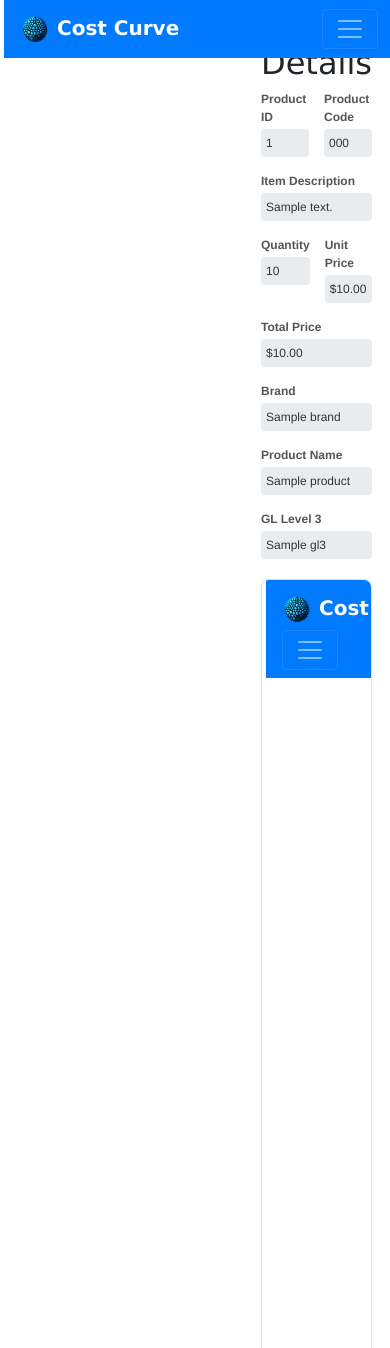
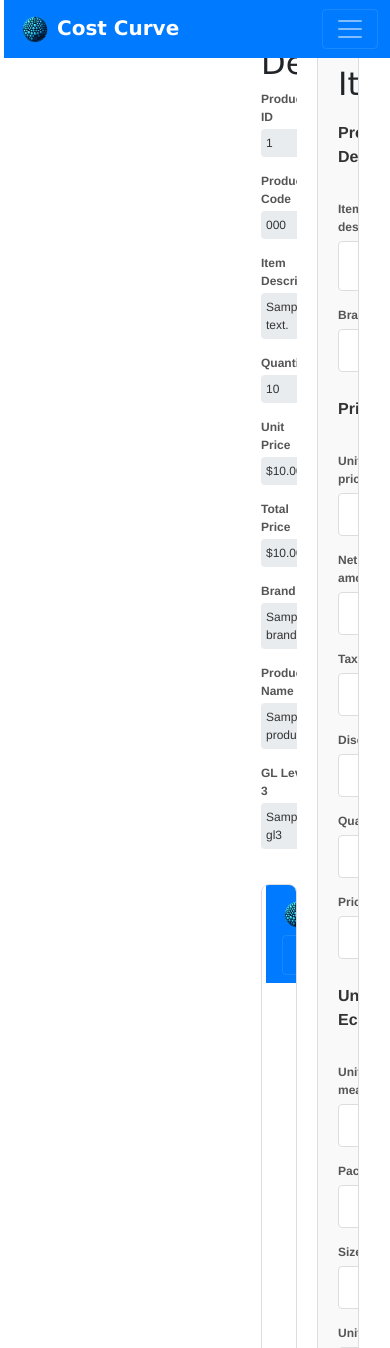
Before and after one commit to ClaytonAllenThompsonII/WebApp, a Django app: template invoice/templates/invoice/edit_line_item.html in a window 390 px wide. Shown: the top 1348 px of the page. Run offline with Django 4.2, Linux system fonts and the light colour scheme; the template is opened without the code that fills it: most values are stand-ins (such as "Sample title", 1, 10 or a date in 2020); form fields are guessed from the names that the template uses; some libraries are stand-ins or nearby versions.

Commit message:
🔧🖼️ Update left-column layout and pdf-viewer dimensions in edit_line_items.css
- Modified .left-column to use a gap of 15px, set max-height to calc(100vh - 80px), and added vertical scrolling with overflow-y: auto for improved responsiveness.
- Adjusted .pdf-viewer to have a fixed height of 1900px and full width for better consistency in content display.

```diff
--- a/invoice/static/invoice/edit_line_item.css
+++ b/invoice/static/invoice/edit_line_item.css
@@ -53,24 +53,27 @@
     pointer-events: none;
 }
 
+/* Ensure the left column uses flex and has a max-height */
 .left-column {
     display: flex;
     flex-direction: column;
-    flex: 1;
-    max-height: 100%; /* Use full height of the container */
-}
+    gap: 15px;
+    max-height: calc(100vh - 80px); /* adjust this value as needed */
+    overflow-y: auto;
+  }
 
 .static-section {
     margin-bottom: 20px; /* Add space between sections */
 }
 
+/* Set a fixed height for the PDF viewer */
 .pdf-viewer {
-    flex: 1;
-    height: 70%; /* Increase height for better viewing */
+    width: 100%;
+    height: 1900px; /* fixed height – adjust as needed */
     border: 1px solid #ddd;
     border-radius: 8px;
     overflow: hidden;
-}
+  }
 
 
 .pdf-viewer iframe {
```
